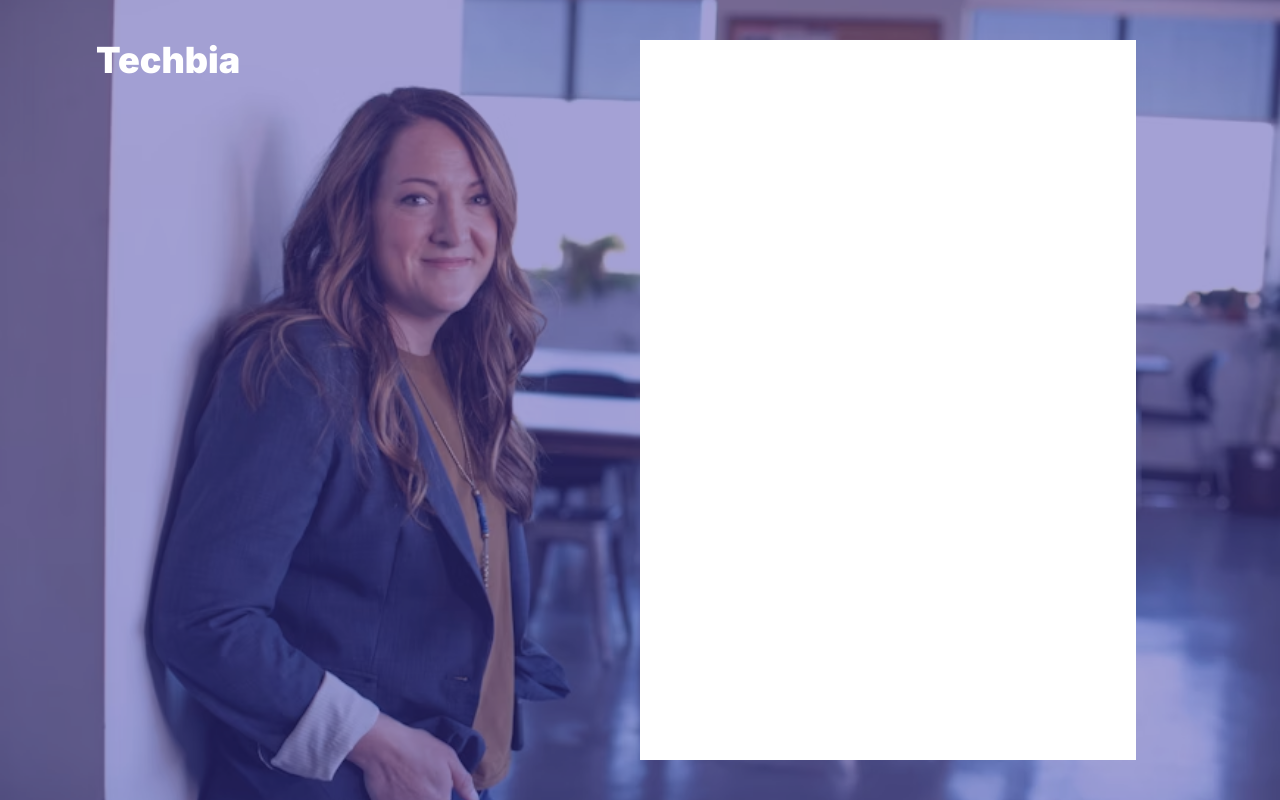
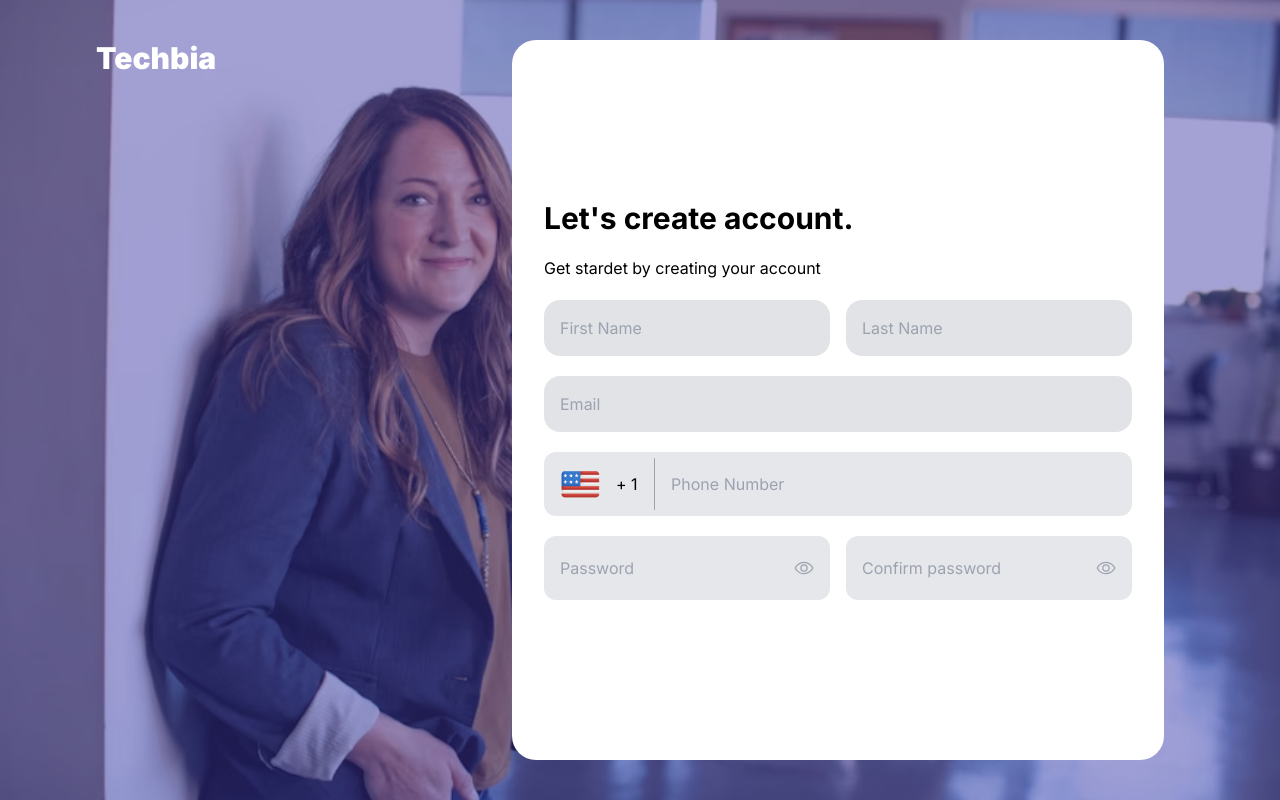
Before and after one commit to isaacleandro/FormNext, a Next.js app: page / in a window 1280 px wide. Built offline with nearby package versions, Linux system fonts and the light colour scheme.

Commit message:
adicionado os inputs

```diff
--- a/src/app/page.js
+++ b/src/app/page.js
@@ -1,4 +1,7 @@
+
+"use client"
 import Image from "next/image";
+import { Eye } from "@phosphor-icons/react";
 
 export default function Home() {
   return (
@@ -19,15 +22,42 @@ export default function Home() {
       />
       <div className="absolute inset-0 bg-indigo-800 opacity-45" />
 
-      <div className="flex min-w-full min-h-screen z-10">
-        <div className="flex-1">
-          <h1 className="text-white font-black text-4xl py-10">
+      <div className="flex min-w-full min-h-screen z-10 py-10">
+        <div className="flex-[1.7]">
+          <h1 className="text-white font-black text-3xl ">
             Techbia
           </h1>
         </div>
-        <div className="flex-1 justify-center items-center py-10 px-12">
-          <div className="bg-white rounded-3x1 min-w-full min-h-full flex justify-center items-center ">
-            sdg
+        <div className=" flex-1 justify-center items-center px-5">
+          <div className="gap-5 bg-white rounded-3xl min-w-full min-h-full flex justify-center items-start flex-col p-8 text-black">
+            <h1 className="text-3xl font-bold text-black">
+              Let&apos;s create account.
+            </h1>
+            <p>Get stardet by creating your account</p>
+
+            <div className="flex min-w-full gap-4">
+              <input className="border-none focus:outline-none bg-opacity-30 bg-gray-400 rounded-2xl plceholder-gray-400 p-4 flex-1" placeholder="First Name" />
+
+              <input className="border-none focus:outline-none bg-opacity-30 bg-gray-400 rounded-2xl plceholder-gray-400 p-4 flex-1" placeholder="Last Name" />
+            </div>
+            <input className="border-none focus:outline-none bg-opacity-30 bg-gray-400 rounded-2xl plceholder-gray-400 p-4 min-w-full" placeholder="Email" />
+            <div className="h-16 w-full bg-gray-200 rounded-xl flex items-center px-4 gap-4">
+              <Image src="/assets/bandeira.png" alt="arrow" style={{ zIndex: 20 }} width={40} height={40} />
+              <p>+ 1</p>
+              <div className="w-[1.5px] h-[80%] bg-gray-400 rounded " />
+              <input className="flex-grow bg-transparent focus:outline-none" placeholder="Phone Number " />
+            </div>
+
+            <div className="flex gap-4">
+              <div className="flex h-16 w-full bg-gray-200 rounded-xl flex items-center px-4">
+                <input className="flex-grow bg-transparent focus:outline-none" placeholder="Password " />
+                <Eye color="#9da3af" size={20} />
+              </div>
+              <div className="flex h-16 w-full bg-gray-200 rounded-xl flex items-center px-4">
+                <input className=" flex-grow bg-transparent focus:outline-none" placeholder="Confirm password" />
+                <Eye color="#9da3af" size={20} />
+              </div>
+            </div>
           </div>
         </div>
       </div>
```
Also changed, not shown: package.json (+6 -5 lines), public/assets/bandeira.png (added), 1 other file (tests, documents, lock files or other folders).
